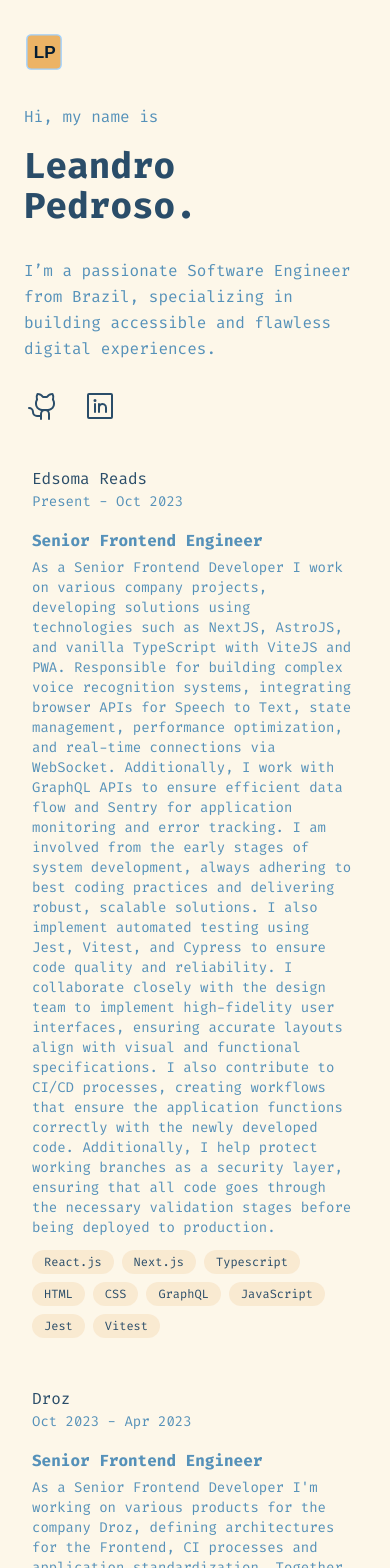
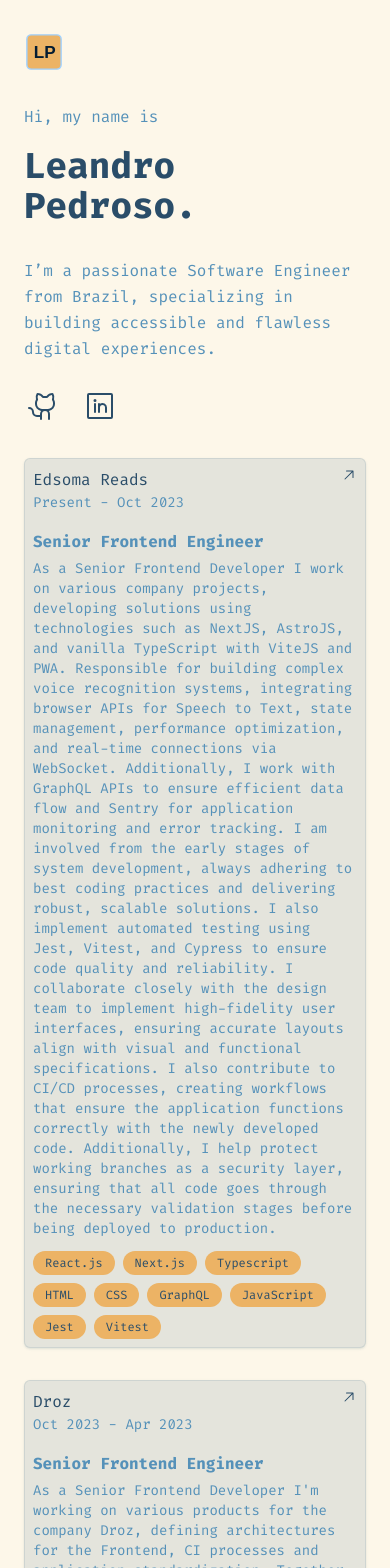
Before and after one commit to leandroppf/portfolio-leandroppf, a Next.js app: page / in a window 390 px wide. Shown: the top 1568 px of the page. Built offline with nearby package versions, Linux system fonts and the light colour scheme.

Commit message:
feat: improvements for ExperienceCard design to enhance clickable option on mobile

```diff
--- a/src/app/components/ExperienceCard.tsx
+++ b/src/app/components/ExperienceCard.tsx
@@ -11,13 +11,17 @@ export default function ExperienceCard({ experience }: ExperienceCardProps) {
     <Link
       href={experience.company.website}
       target="_blank"
-      className="group relative w-full rounded-md p-2 transition duration-300 hover:bg-foreground hover:shadow active:opacity-90 lg:p-6"
+      className={[
+        'group relative w-full rounded-md border border-sky-900/10 bg-sky-900/10 p-2 shadow shadow-sky-900/10 transition duration-300 hover:border-sky-900/20 hover:shadow-sky-900/20 active:opacity-90',
+        'dark:border-sky-900/50 dark:shadow-sky-900/50 dark:hover:border-sky-900/80 dark:hover:shadow-sky-900/80',
+        'lg:border-none lg:bg-inherit lg:p-6 lg:shadow-none lg:hover:bg-sky-900/10 lg:hover:shadow',
+      ].join(' ')}
     >
       <span className="text-base">{experience.company.name}</span>
 
       <ArrowUpRight
         size={16}
-        className="invisible absolute right-2 top-2 group-hover:visible lg:right-6 lg:top-6"
+        className="absolute right-2 top-2 transition-all duration-300 group-hover:right-1 group-hover:top-1 lg:invisible lg:right-6 lg:top-6 lg:group-hover:visible lg:group-hover:right-4 lg:group-hover:top-4"
       />
 
       <div className="flex flex-col gap-4">
@@ -40,7 +44,7 @@ export default function ExperienceCard({ experience }: ExperienceCardProps) {
                 {position.skills.map((skill) => (
                   <div
                     key={skill}
-                    className="rounded-full bg-amber-600/10 px-3 py-1 text-xs text-primary"
+                    className="rounded-full bg-foreground px-3 py-1 text-xs text-primary"
                   >
                     {skill}
                   </div>
```
